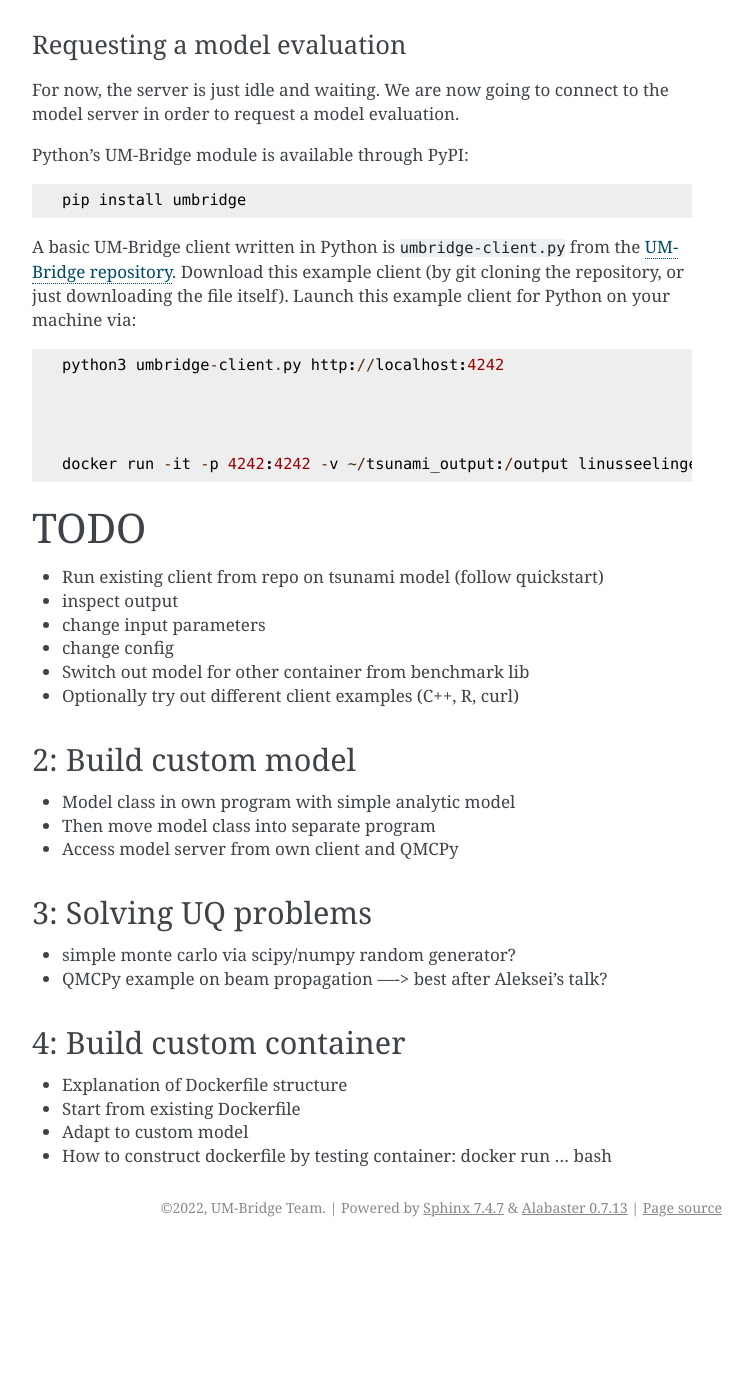
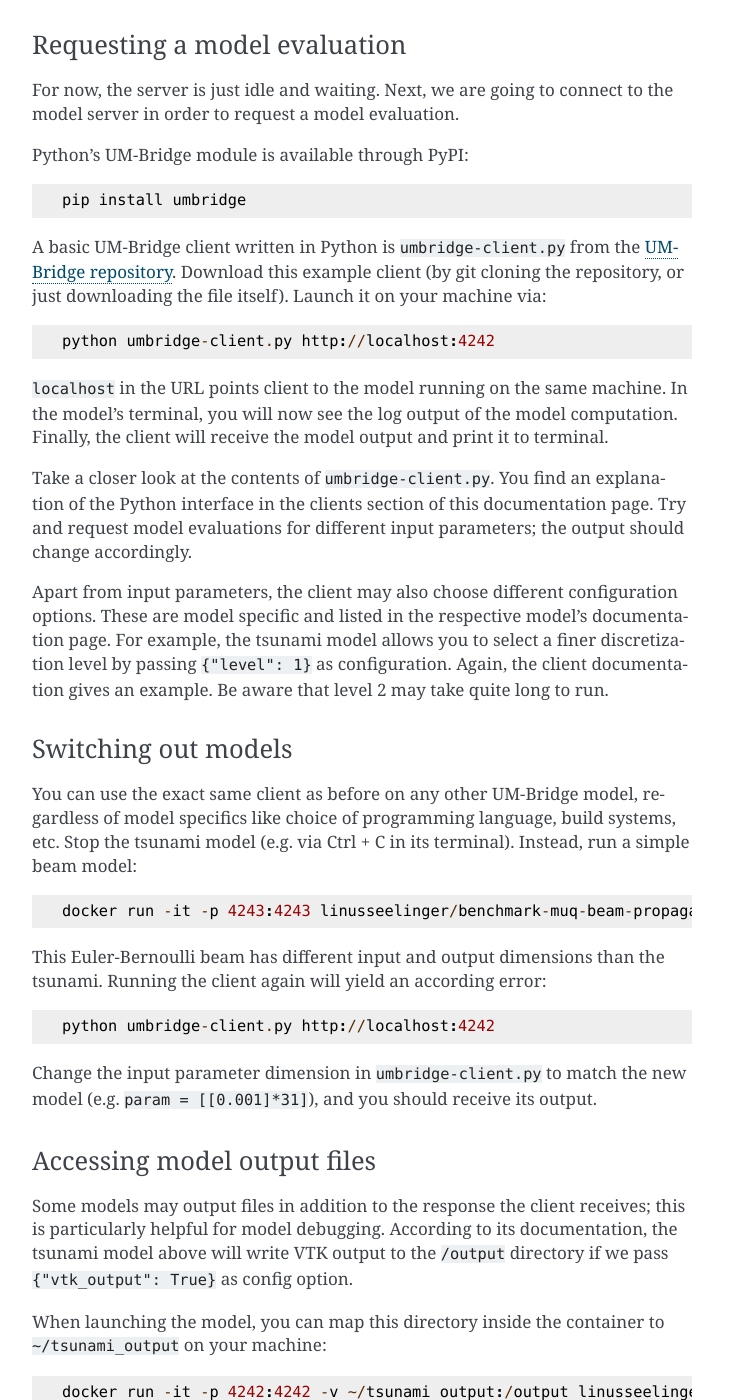
Before and after one commit to UM-Bridge/benchmarks, a Sphinx documentation site: the page built from docs/source/tutorial.rst, in a window 1280 px wide and 1400 px high, scrolled down 1033 px. Shown: the whole window, without its empty margins (388-1140 px from the left). Built offline with Sphinx 7.4.7, drawn with Linux system fonts in a browser that asks for light colours; pages that are not in the unit, such as notebooks, are missing from menus; before the commit the page ends 2280 px from its top, so only the background shows below that; some of the changed text lies outside the part shown.

Commit message:
Update tutorial

```diff
--- a/docs/source/tutorial.rst
+++ b/docs/source/tutorial.rst
@@ -15,66 +15,95 @@ However, most steps can be performed using any other programming language with U
 1: First steps
 ========================
 
-Running an existing model container
+Running a pre-defined model container
 ------------------------
 
 We begin by running an existing model. The UM-Bridge benchmark library provides a number of ready-to-run models and UQ benchmark problems. Have a look at the tsunami model; it is part of this documentation site.
 
-Each model in this library is provided as a publicly available Docker image. The Docker image ships not only the model server itself, but also all dependencies and data files it needs. Therefore, no model-specific setup is required.
+Each model in the library is provided as a publicly available Docker image. The Docker image ships not only the model server itself, but also all dependencies and data files it needs. No model-specific setup is required.
 
-As the tsunami model's documentation indicates, it is enough to run the following command to download and run the Docker image::
+As the tsunami model's documentation indicates, it is enough to run the following command to download and run its Docker image::
 
     docker run -it -p 4242:4242 linusseelinger/model-exahype-tsunami
 
 The model server is now up and running inside a container, waiting to be called by any UM-Bridge client.
 
-Refer to the model's documentation again to see what models the model server provides (there may be multiple), and what their properties are. In this case it is a model called ``forward``. This particular model takes a single 2D vector as input, defined to be the location of the tsunami source. It then solves a hyperbolic partial differential equation (PDE) to compute the tsunami propagation. Finally, it returns a single 4D vector containing the main tsunami wave's arrival time and maximum water height at two different locations. This model does not provide any derivatives.
+Refer to the tsunami model's documentation again to see what models the model server provides (there may be multiple), and what their properties are. In this case it is a model called ``forward``. This particular model takes a single 2D vector as input, defined to be the location of the tsunami source. It then solves a hyperbolic partial differential equation (PDE) to compute the tsunami propagation. Finally, it returns a single 4D vector containing the main tsunami wave's arrival time and maximum water height at two different locations. This model does not provide any derivatives.
 
 Requesting a model evaluation
 ------------------------
 
-For now, the server is just idle and waiting. We are now going to connect to the model server in order to request a model evaluation.
+For now, the server is just idle and waiting. Next, we are going to connect to the model server in order to request a model evaluation.
 
 Python's UM-Bridge module is available through PyPI::
 
     pip install umbridge
 
-A basic UM-Bridge client written in Python is ``umbridge-client.py`` from the `UM-Bridge repository <https://www.github.com/UM-Bridge/umbridge/tree/main/clients/python/>`_. Download this example client (by git cloning the repository, or just downloading the file itself). Launch this example client for Python on your machine via::
+A basic UM-Bridge client written in Python is ``umbridge-client.py`` from the `UM-Bridge repository <https://www.github.com/UM-Bridge/umbridge/tree/main/clients/python/>`_. Download this example client (by git cloning the repository, or just downloading the file itself). Launch it on your machine via::
 
-    python3 umbridge-client.py http://localhost:4242
+    python umbridge-client.py http://localhost:4242
+
+``localhost`` in the URL points client to the model running on the same machine. In the model's terminal, you will now see the log output of the model computation. Finally, the client will receive the model output and print it to terminal.
+
+Take a closer look at the contents of ``umbridge-client.py``. You find an explanation of the Python interface in the clients section of this documentation page. Try and request model evaluations for different input parameters; the output should change accordingly.
+
+Apart from input parameters, the client may also choose different configuration options. These are model specific and listed in the respective model's documentation page. For example, the tsunami model allows you to select a finer discretization level by passing ``{"level": 1}`` as configuration. Again, the client documentation gives an example. Be aware that level 2 may take quite long to run.
+
+Switching out models
+------------------------
+
+You can use the exact same client as before on any other UM-Bridge model, regardless of model specifics like choice of programming language, build systems, etc. Stop the tsunami model (e.g. via Ctrl + C in its terminal). Instead, run a simple beam model::
+
+    docker run -it -p 4243:4243 linusseelinger/benchmark-muq-beam-propagation:latest
+
+This Euler-Bernoulli beam has different input and output dimensions than the tsunami. Running the client again will yield an according error::
+
+    python umbridge-client.py http://localhost:4242
+
+Change the input parameter dimension in ``umbridge-client.py`` to match the new model (e.g. ``param = [[0.001]*31]``), and you should receive its output.
 
 
+Accessing model output files
+------------------------
 
+Some models may output files in addition to the response the client receives; this is particularly helpful for model debugging. According to its documentation, the tsunami model above will write VTK output to the ``/output`` directory if we pass ``{"vtk_output": True}`` as config option.
+
+When launching the model, you can map this directory inside the container to ``~/tsunami_output`` on your machine::
 
     docker run -it -p 4242:4242 -v ~/tsunami_output:/output linusseelinger/model-exahype-tsunami
 
+After requesting a model evaluation from the client and passing the config option, you can view the output files per time step in your home directory under ``~/tsunami_output`` using paraview or any other VTK compatible visualization tool.
 
-========================
-TODO
+Switching out clients
+------------------------
+
+We have seen above that the same client can connect to any model. In reverse, any client can connect to a model as well. The syntax is largely the same for any supported language. If you like, follow the instructions in the clients documentation to call a model from a different client integration, e.g. C++ or R.
+
+
+2: Custom models
 ========================
 
+You find a minimal UM-Bridge model written in Python at `UM-Bridge repository <https://github.com/UM-Bridge/umbridge/tree/main/models/testmodel-python/>`_. Launch it on your machine via::
 
+    python minimal-server.py
 
-* Run existing client from repo on tsunami model (follow quickstart)
-* inspect output
-* change input parameters
-* change config
-* Switch out model for other container from benchmark lib
-* Optionally try out different client examples (C++, R, curl)
-
-2: Build custom model
-========================
-* Model class in own program with simple analytic model
-* Then move model class into separate program
-* Access model server from own client and QMCPy
+You can now connect to this model as before. It takes a single 1D vector as input, multiplies it by two, and returns it. Refer to the Models section of the documentation for an explanation of how UM-Bridge models are defined in Python. Play around with the minimal model. For example, you could replace the multiplication by a more interesting operation, or change the model to have a different number of inputs and outputs. Call the modified model from your client to make sure the changes take effect as you intend.
 
 3: Solving UQ problems
 ========================
+
+We now solve an actual UQ problem.
+
+TODO
+
 * simple monte carlo via scipy/numpy random generator?
 * QMCPy example on beam propagation ----> best after Aleksei's talk?
 
 4: Build custom container
 ========================
+
+TODO
+
 * Explanation of Dockerfile structure
 * Start from existing Dockerfile
 * Adapt to custom model
```
